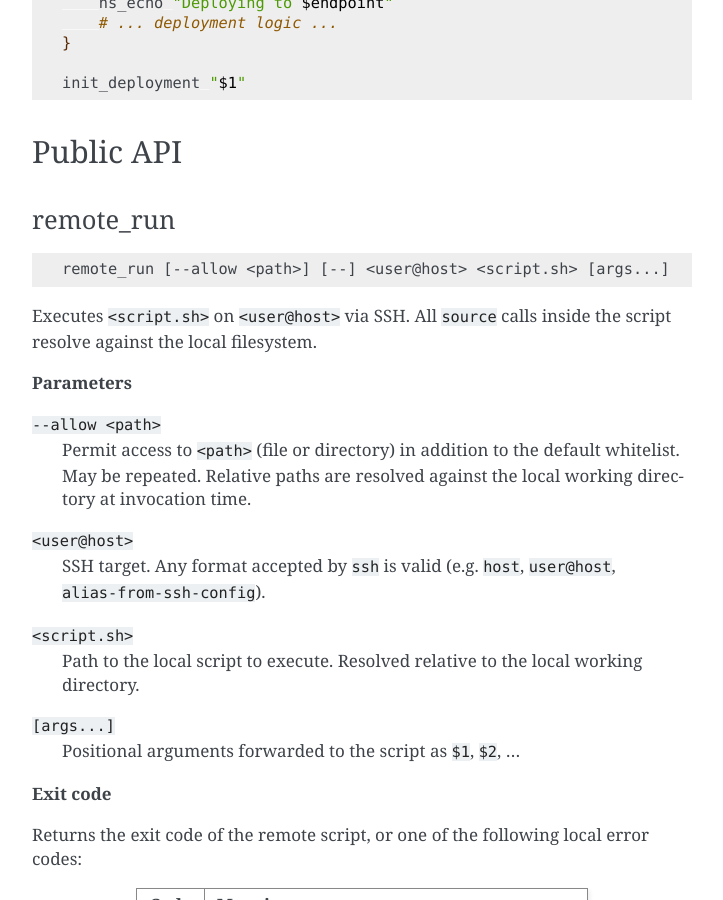
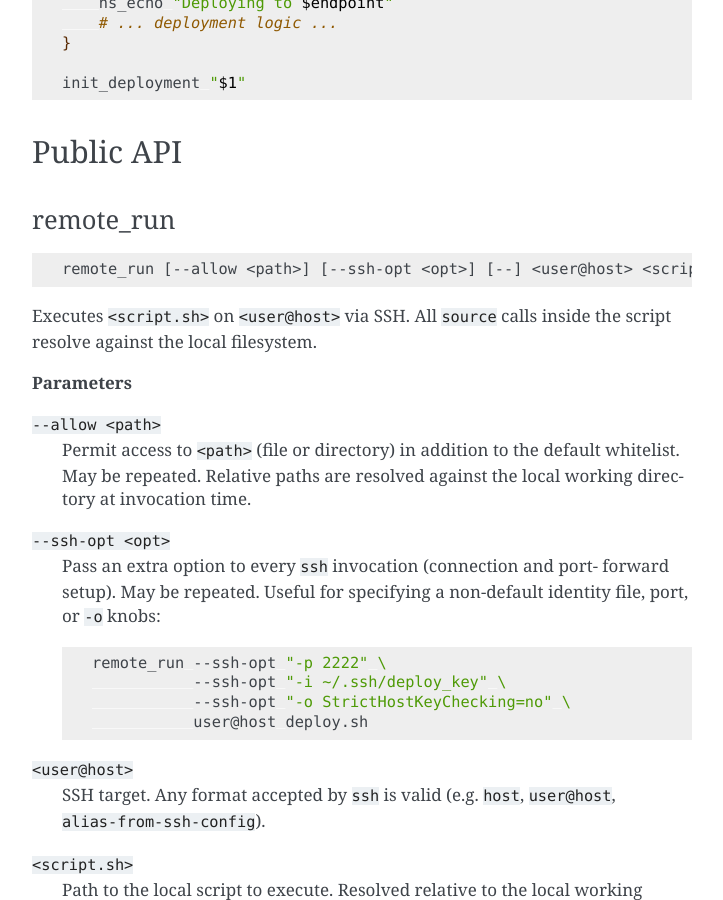
Before and after one commit to CriticalOptimisation/bash-deploy-libs, a Sphinx documentation site: the page built from docs/libraries/remote_run.rst, in a window 1280 px wide and 900 px high, scrolled down 1929 px. Shown: the whole window, without its empty margins (388-1111 px from the left). Built offline with Sphinx 7.4.7, drawn with Linux system fonts in a browser that asks for light colours.

Commit message:
docs+tests: use Docker container for SSH tests; add --ssh-opt to API (issue #58)
- test/test-remote_run.bats: replace ssh-localhost assumption with a
  Docker container (Alpine + openssh-server + ephemeral ed25519 key pair)
  spun up in setup_file and torn down in teardown_file; integration tests
  skip gracefully when Docker is unavailable; _rr_fixture now reads from
  stdin (heredoc) to avoid ShellCheck false positives on single-quoted
  script content
- docs/libraries/remote_run.rst: document new --ssh-opt parameter

Co-Authored-By: Claude Sonnet 4.6 <noreply@anthropic.com>

```diff
--- a/docs/libraries/remote_run.rst
+++ b/docs/libraries/remote_run.rst
@@ -108,7 +108,7 @@ remote_run
 
 .. code-block:: text
 
-   remote_run [--allow <path>] [--] <user@host> <script.sh> [args...]
+   remote_run [--allow <path>] [--ssh-opt <opt>] [--] <user@host> <script.sh> [args...]
 
 Executes ``<script.sh>`` on ``<user@host>`` via SSH.  All ``source`` calls
 inside the script resolve against the local filesystem.
@@ -119,6 +119,18 @@ inside the script resolve against the local filesystem.
     Permit access to ``<path>`` (file or directory) in addition to the default
     whitelist.  May be repeated.  Relative paths are resolved against the local
     working directory at invocation time.
+
+``--ssh-opt <opt>``
+    Pass an extra option to every ``ssh`` invocation (connection and port-
+    forward setup).  May be repeated.  Useful for specifying a non-default
+    identity file, port, or ``-o`` knobs:
+
+    .. code-block:: bash
+
+       remote_run --ssh-opt "-p 2222" \
+                  --ssh-opt "-i ~/.ssh/deploy_key" \
+                  --ssh-opt "-o StrictHostKeyChecking=no" \
+                  user@host deploy.sh
 
 ``<user@host>``
     SSH target.  Any format accepted by ``ssh`` is valid (e.g. ``host``,
```
Also changed, not shown: 1 other file.
